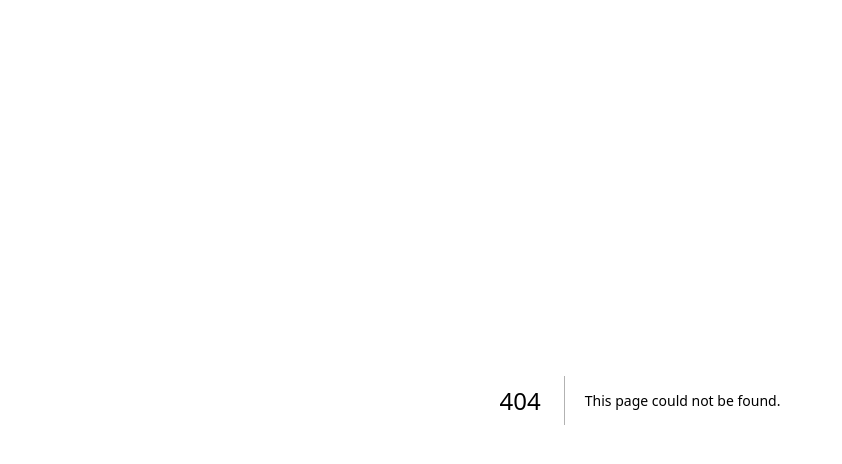
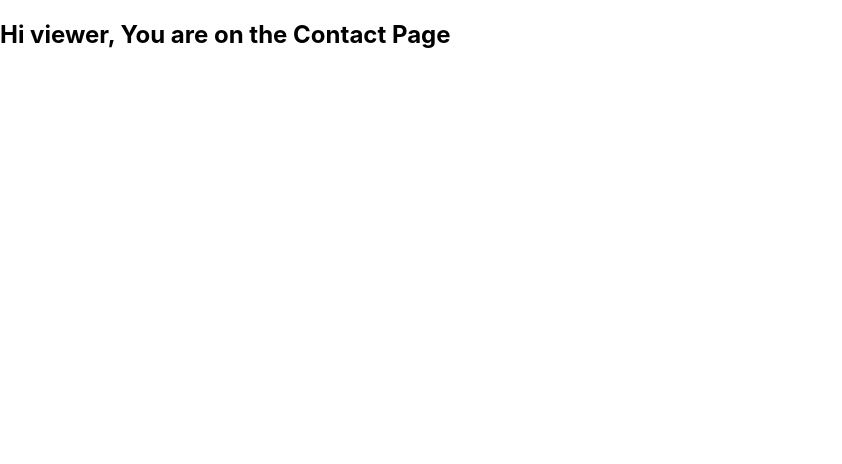
Before and after one commit to gauravgupta799/nextJs, a Next.js app: page /contact in a window 1280 px wide. Before the commit this address had no page. Shown: the top 464 px of the page, without its empty margins (0-842 px from the left). Built offline with nearby package versions, Linux system fonts and the light colour scheme.

Commit message:
file-base-routing

```diff
--- /dev/null
+++ b/pages/contact.js
@@ -0,0 +1,11 @@
+import React from 'react'
+
+const Contact = () => {
+  return (
+    <div>
+      <h2> Hi viewer, You are on the Contact Page</h2>
+    </div>
+  )
+}
+
+export default Contact
--- a/pages/index.tsx
+++ b/pages/index.tsx
@@ -1,5 +1,4 @@
 import Head from 'next/head'
-import Image from 'next/image'
 import styles from '../styles/Home.module.css'
 
 export default function Home() {
@@ -16,7 +15,6 @@ export default function Home() {
           Welcome to <a href="https://nextjs.org">Next.js!</a>
         </h1>
 
-
       </main>
 
       <footer className={styles.footer}>
--- a/styles/globals.css
+++ b/styles/globals.css
@@ -15,7 +15,7 @@ a {
   box-sizing: border-box;
 }
 
-@media (prefers-color-scheme: dark) {
+/* @media (prefers-color-scheme: dark) {
   html {
     color-scheme: dark;
   }
@@ -23,4 +23,4 @@ a {
     color: white;
     background: black;
   }
-}
+} */
```
Also changed, not shown: pages/about.jsx (added, +11 -0 lines), pages/home.js (added, +12 -0 lines), Notes.txt (added).
